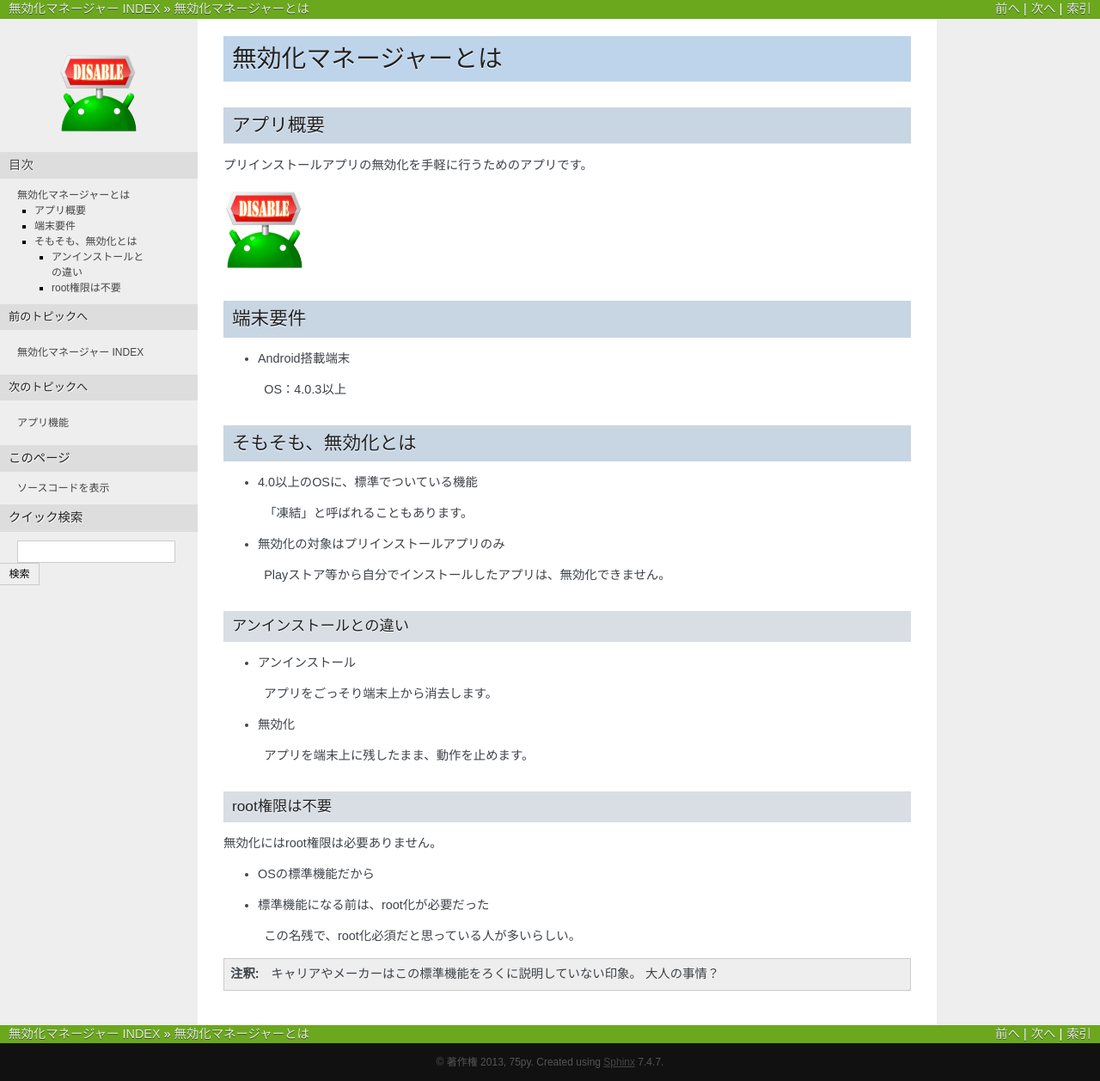
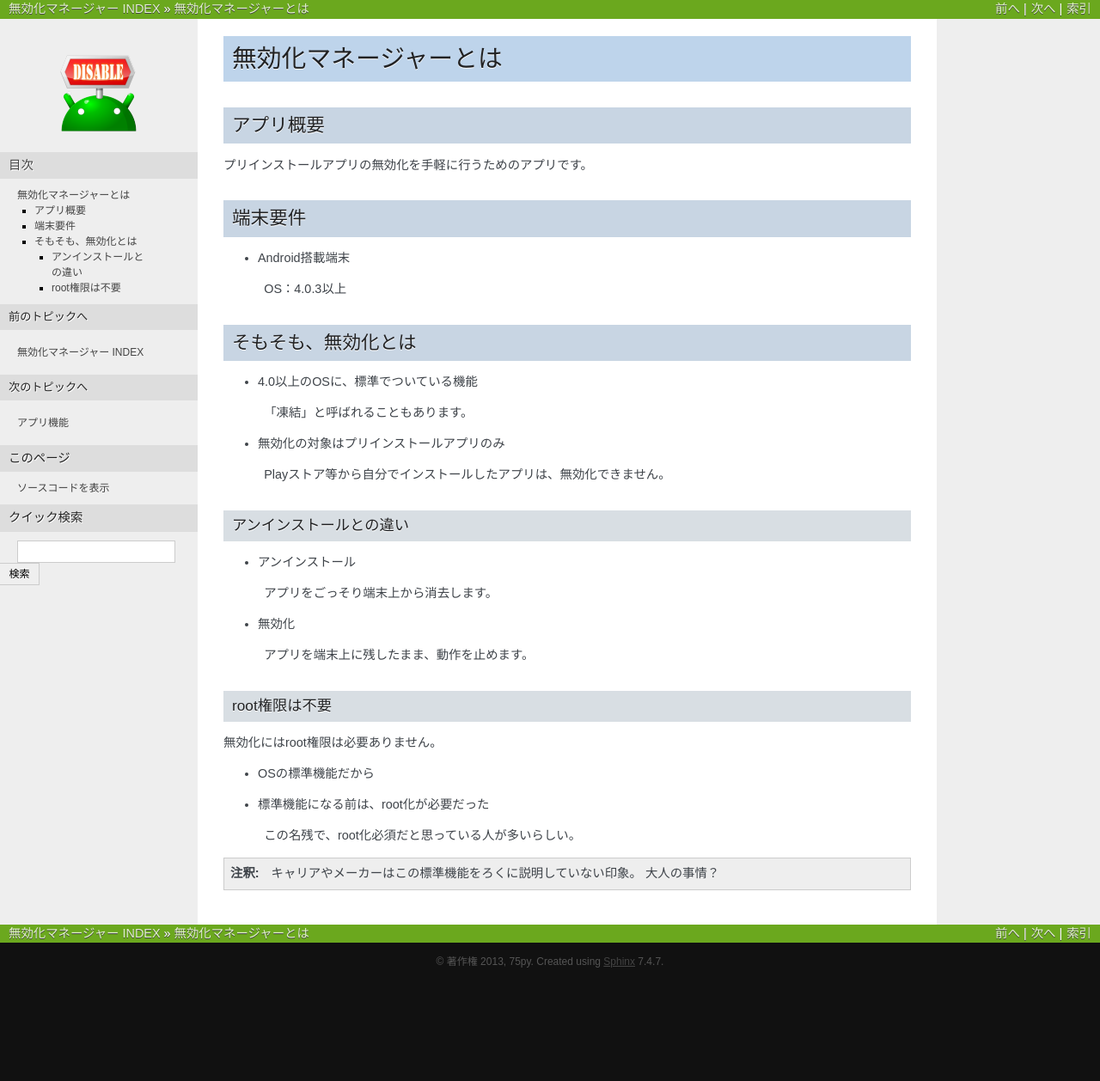
Before and after one commit to 75py/Sphinx-DisableManager, a Sphinx documentation site: the page built from source/what.rst, in a window 1280 px wide. Shown: the whole page at 86% size. Built offline with Sphinx 7.4.7, drawn with Linux system fonts in a browser that asks for light colours; after the commit the page ends 1141 px from its top, so only the background shows below that.

Commit message:
このアプリについてにつけたアイコンを削除

```diff
--- a/source/what.rst
+++ b/source/what.rst
@@ -6,8 +6,6 @@
 ###########################
 
 プリインストールアプリの無効化を手軽に行うためのアプリです。
-
-.. image:: _static/ic_launcher.png
 
 
 端末要件
```
